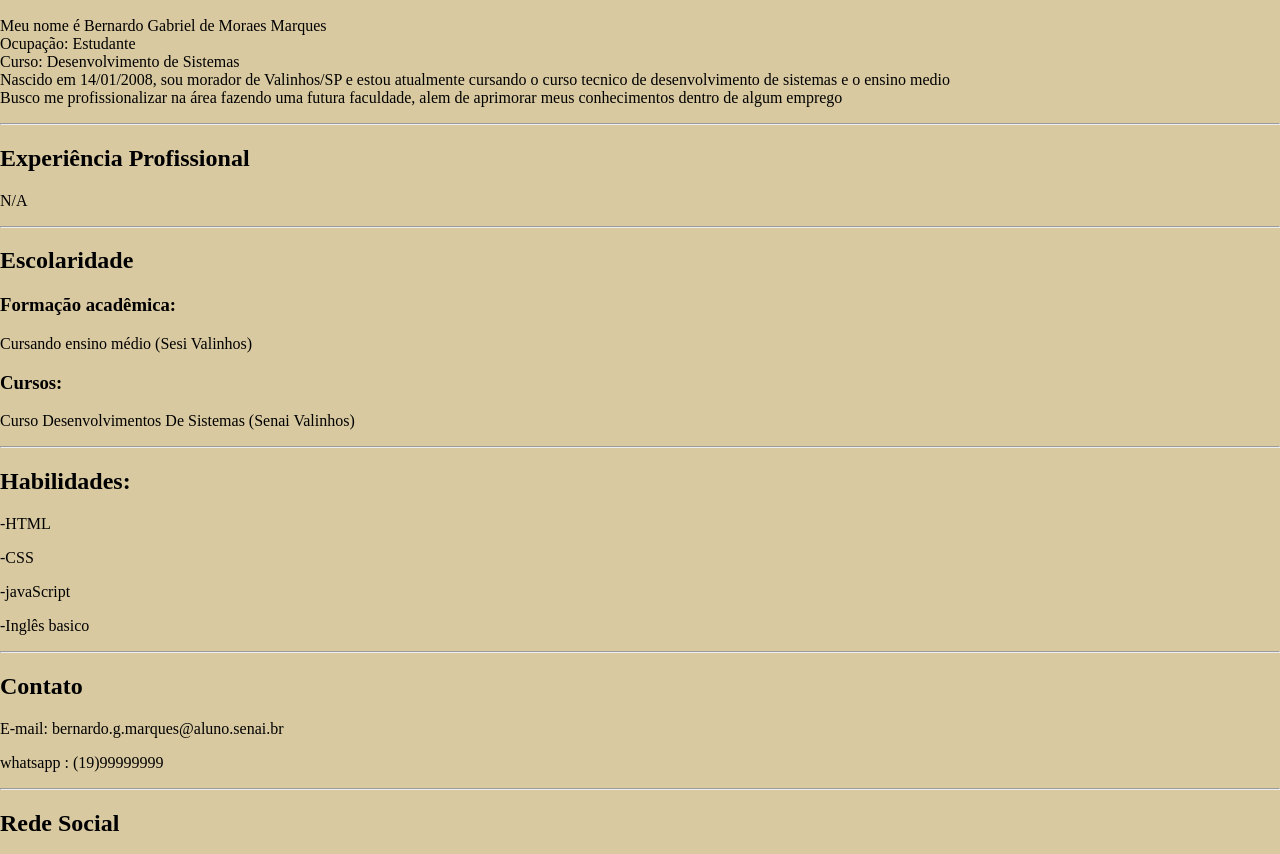
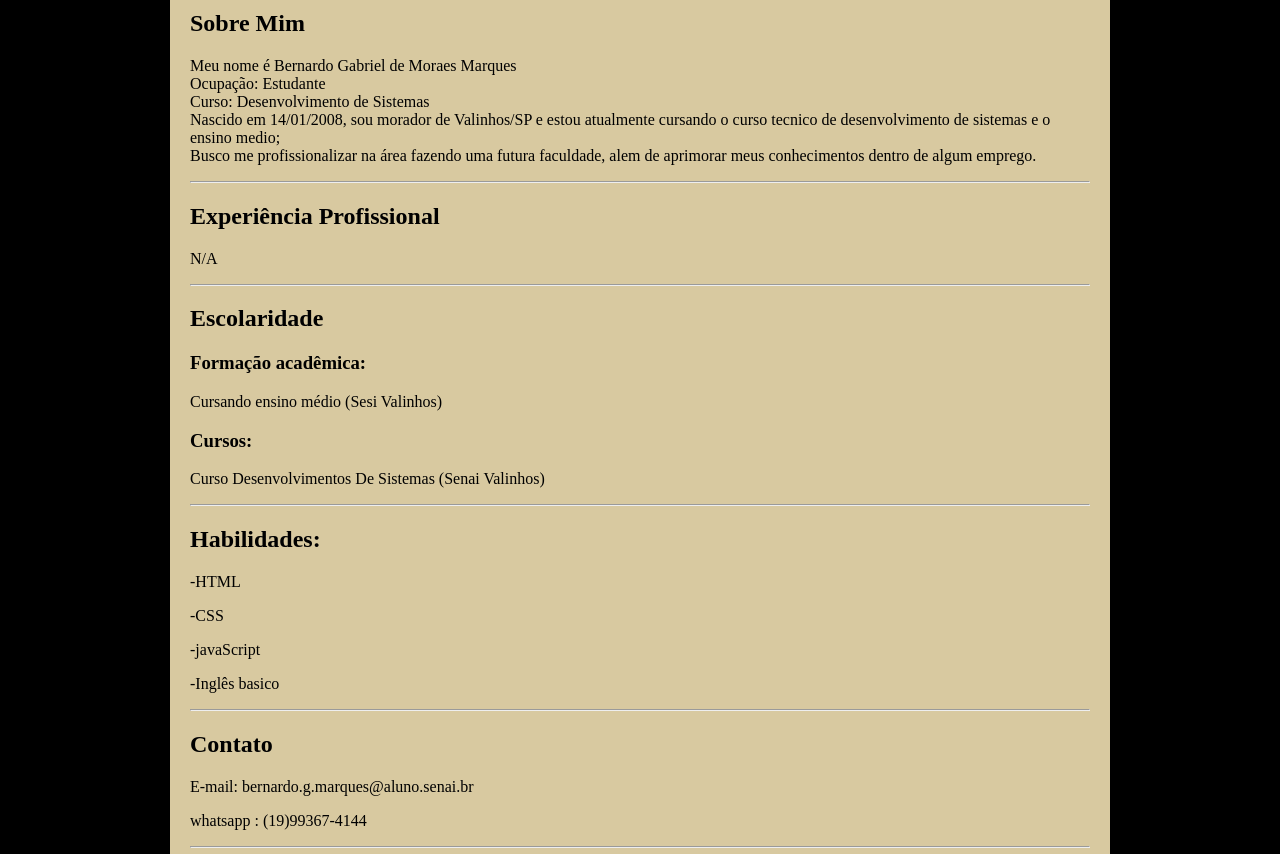
Before and after one commit to Bernardo1401/Curriculo, a plain HTML site: page index.html in a window 1280 px wide. Shown: the part 476-1330 px from the top of the page. Drawn offline with Linux system fonts and the light colour scheme.

Commit message:
feat: finished project

```diff
--- a/index.html
+++ b/index.html
@@ -8,10 +8,18 @@
     <style>
         body{
             margin: 0;
+            background-color: rgb(0, 0, 0);
+        }
+        .corpo{
+            padding: 20px;
+            margin: 20px auto;
+            width: 900px;
+            height: 100%;
             background-color: rgb(216, 201, 160);
+            border-radius: 5%;
+        }
 
-        }
-        .Header{
+        .Header {
             text-align: center;
         }
         img{
@@ -28,6 +36,7 @@
 </head>
 
 <body>
+    <div class="corpo">
         <div class="Header">
             <img src="imagens/image0.jpeg" alt="Foto Bernardo">
             <h1>Bernardo Marques</h1>
@@ -39,7 +48,7 @@
         <P> Meu nome é Bernardo Gabriel de Moraes Marques <br>Ocupação: Estudante
             <BR>Curso:
             Desenvolvimento de Sistemas<BR> Nascido em 14/01/2008, sou morador de Valinhos/SP e estou atualmente cursando o curso tecnico
-    de desenvolvimento de sistemas e o ensino medio<BR>Busco me profissionalizar na área fazendo uma futura faculdade, alem de aprimorar meus conhecimentos dentro de algum emprego
+        de desenvolvimento de sistemas e o ensino medio;<BR>Busco me profissionalizar na área fazendo uma futura faculdade, alem de aprimorar meus conhecimentos dentro de algum emprego.
         </P>
         <hr>
         <div class="Experiência Profissional">
@@ -66,16 +75,16 @@
         <div class="Contato">
             <h2> Contato</h2>
             <p>E-mail: bernardo.g.marques@aluno.senai.br </p>
-        <p>whatsapp : (19)99999999</p>
+            <p>whatsapp : (19)99367-4144</p>
             <hr>
         </div>
         <div class="Rede Social">
             <h2>Rede Social </h2>
-        <p><a href="" target="_blank">Instagram</a></p>
+            <p><a href="https://www.instagram.com/beh_moraees?igsh=c3hlNnZwcDR5bGF1&utm_source=qr" target="_blank">Instagram</a></p>
             <p><a href="https://github.com/Bernardo1401" target="_blank">Github</a></p>
             <p><a href="https://www.linkedin.com/in/bernardo-gabriel-de-moraes-marques-146b222b1/" target="_blank">LinkedIn</a></p>
         </div>
-
+    </div>
 </body>
 
 </html>
```
Lines whose indentation alone changed are shown as unchanged.
